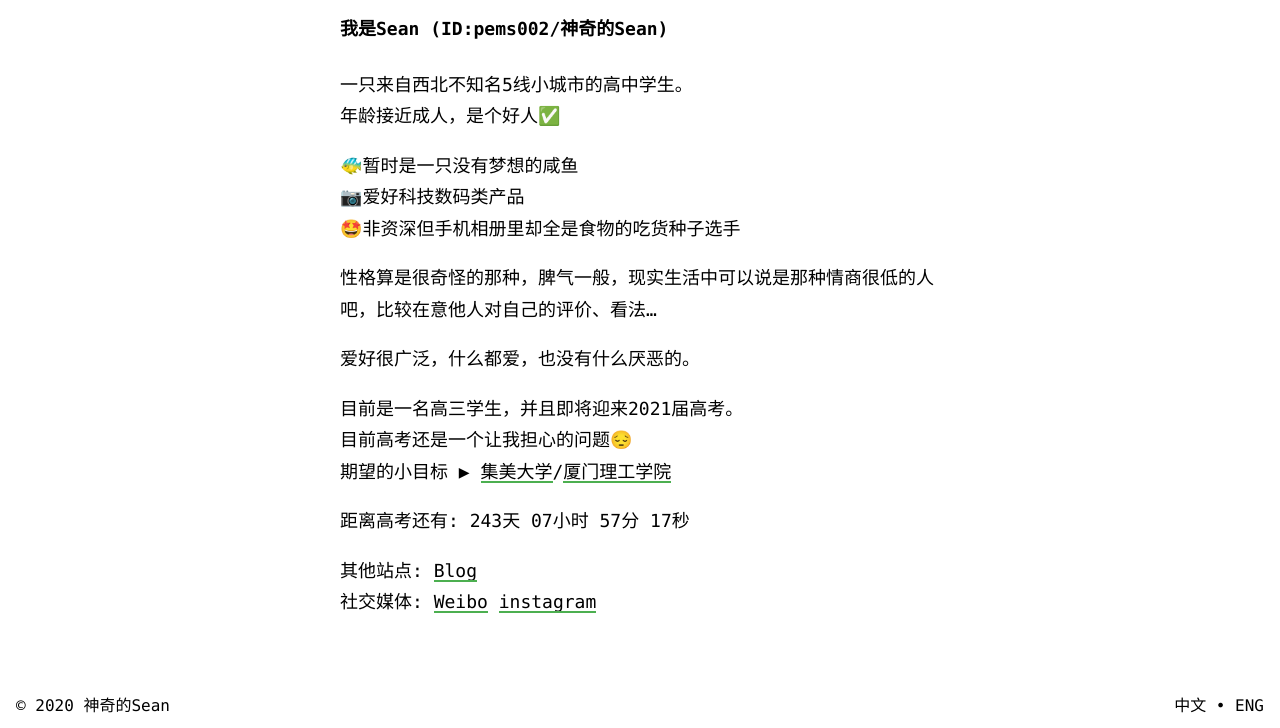
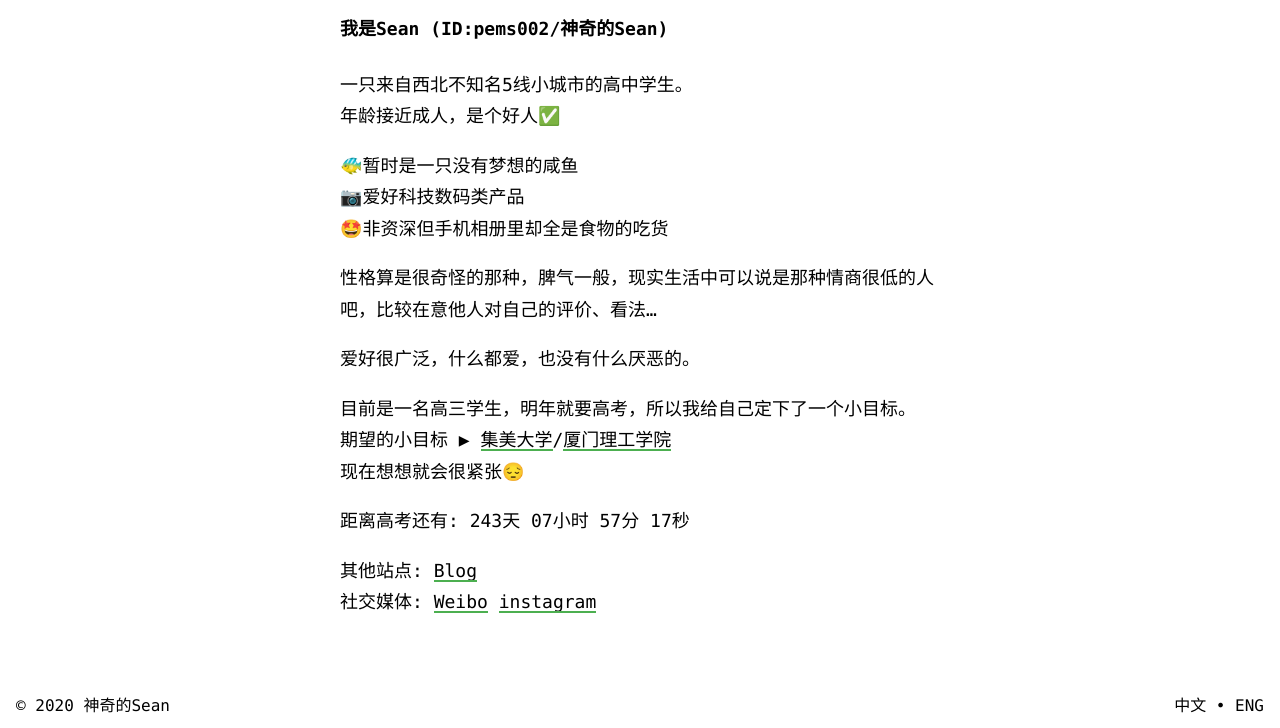
Before and after one commit to Pems002/home, a plain HTML site: page index.html in a window 1280 px wide. Shown: the part 122-850 px from the top of the page. Drawn offline with Linux system fonts and the light colour scheme.

Commit message:
Update index.html

```diff
--- a/index.html
+++ b/index.html
@@ -20,11 +20,11 @@
             <h1>👋 Hi There!</h1>
             <h4>我是Sean (ID:pems002/神奇的Sean)</h4>
             <p>一只来自西北不知名5线小城市的高中学生。<br>年龄接近成人，是个好人✅</p>
-            <p>🐠暂时是一只没有梦想的咸鱼<br>📷爱好科技数码类产品<br>🤩非资深但手机相册里却全是食物的吃货种子选手</p>
+            <p>🐠暂时是一只没有梦想的咸鱼<br>📷爱好科技数码类产品<br>🤩非资深但手机相册里却全是食物的吃货</p>
             <p>性格算是很奇怪的那种，脾气一般，现实生活中可以说是那种情商很低的人吧，比较在意他人对自己的评价、看法…</p>
             <p>爱好很广泛，什么都爱，也没有什么厌恶的。</p>
             <p>
-				目前是一名高三学生，并且即将迎来2021届高考。<br>目前高考还是一个让我担心的问题😔<br>期望的小目标 ▶ <a href="https://www.xmut.edu.cn" target="_blank" rel="noopener">集美大学</a>/<a href="https://www.xmut.edu.cn" target="_blank" rel="noopener">厦门理工学院</a></p>
+				目前是一名高三学生，明年就要高考，所以我给自己定下了一个小目标。<br>期望的小目标 ▶ <a href="https://www.xmut.edu.cn" target="_blank" rel="noopener">集美大学</a>/<a href="https://www.xmut.edu.cn" target="_blank" rel="noopener">厦门理工学院</a><br>现在想想就会很紧张😔</p>
 			<p class="count"></p>
             <p>其他站点: <a href="https://blog.imsean.cn" target="_blank" rel="noopener">Blog</a><br>社交媒体: <a href="https://weibo.com/u/3225834177" target="_blank" rel="noopener">Weibo</a> <a href="https://www.instagram.com/pems002" target="_blank" rel="noopener">instagram</a></p>
             <p>  </p>
```
